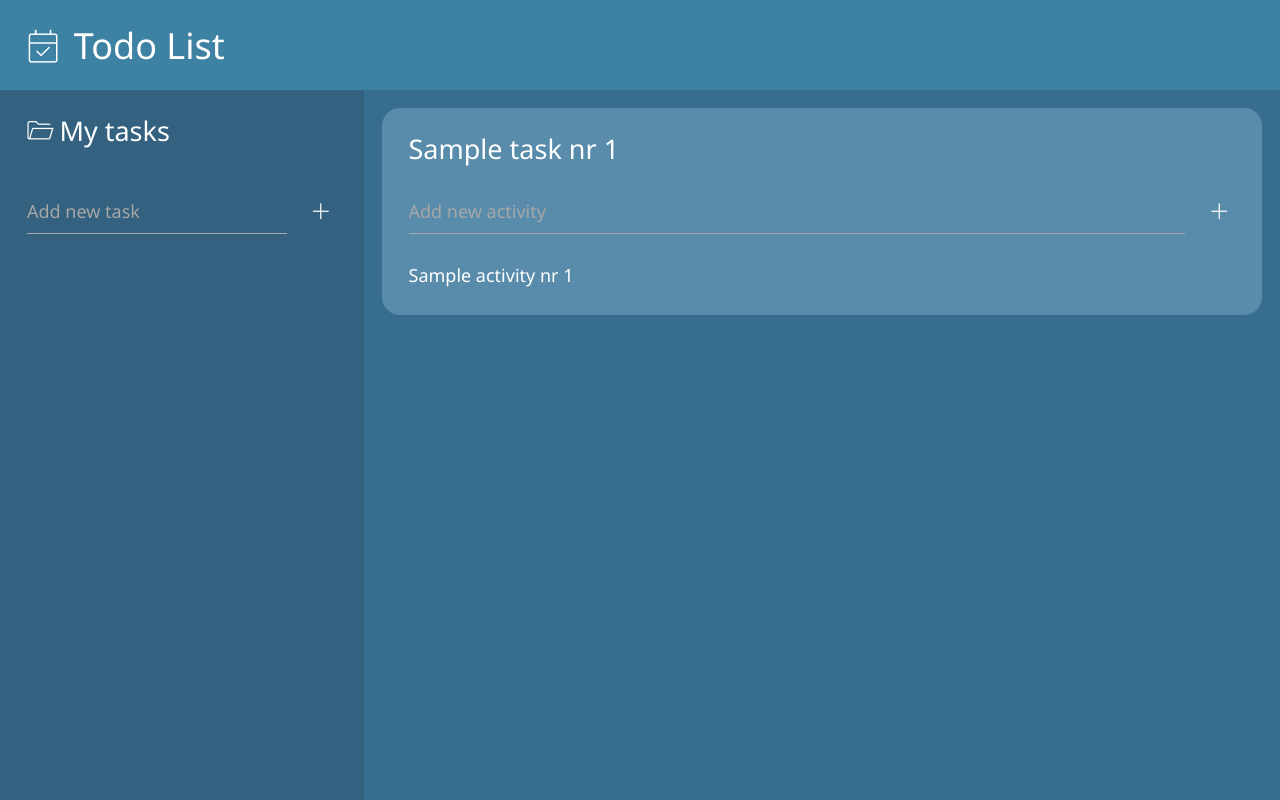
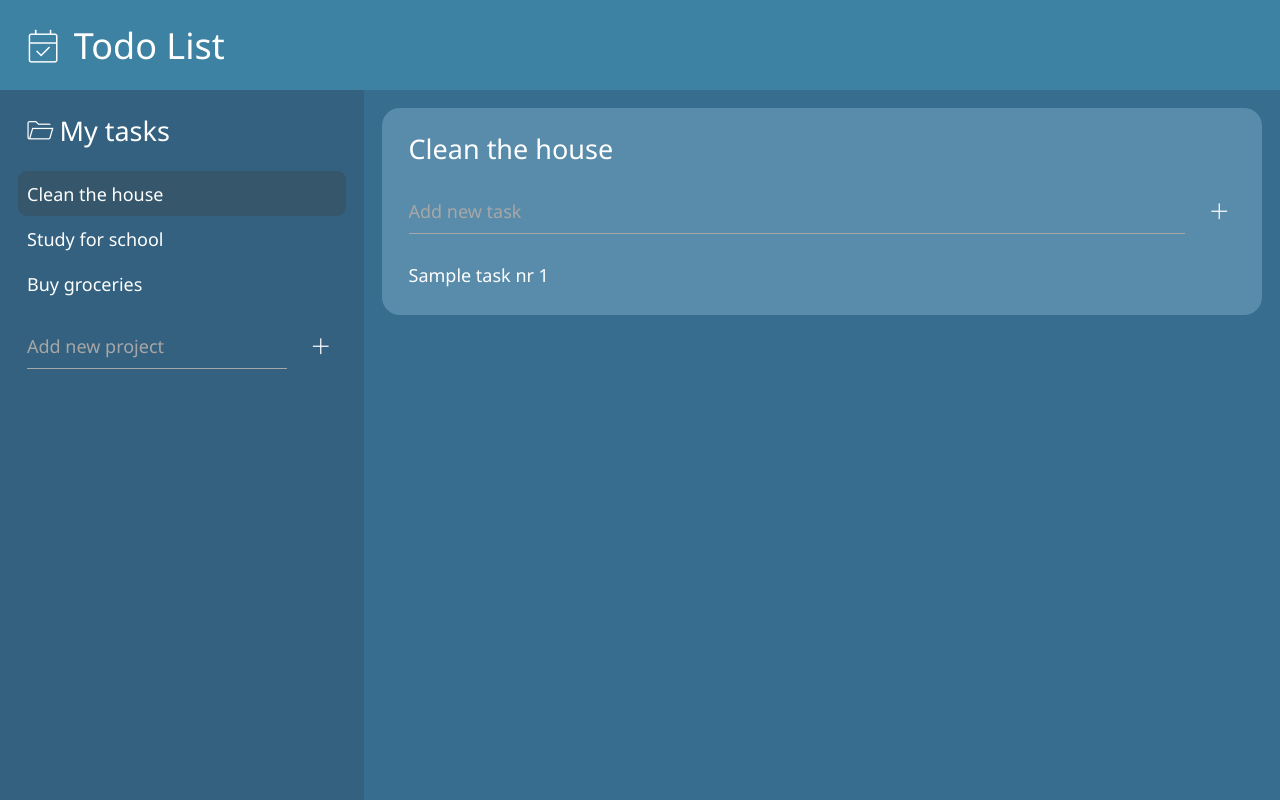
Before and after one commit to halldor03/todo-list, a website built with webpack: page dist/index.html in a window 1280 px wide. Built offline with nearby package versions, Linux system fonts and the light colour scheme.

Commit message:
Finished projects, started working on tasks

```diff
--- /dev/null
+++ b/src/createDOM.js
@@ -0,0 +1,108 @@
+const createDOM = (() => {
+  const content = document.getElementById("content");
+
+  const createHeader = () => {
+    const header = document.createElement("header");
+    content.appendChild(header);
+
+    const headerLogo = document.createElement("span");
+    headerLogo.classList.add("material-symbols-outlined");
+    headerLogo.innerText = "event_available";
+    header.appendChild(headerLogo);
+
+    const mainText = document.createElement("div");
+    mainText.classList.add("headerText");
+    mainText.innerText = "Todo List";
+    header.appendChild(mainText);
+  };
+
+  const createSidebar = () => {
+    const sidebar = document.createElement("div");
+    sidebar.classList.add("sidebar");
+    content.appendChild(sidebar);
+
+    const sidebarHeader = document.createElement("div");
+    sidebarHeader.classList.add("sidebarHeader");
+    sidebar.appendChild(sidebarHeader);
+
+    const sidebarLogo = document.createElement("span");
+    sidebarLogo.classList.add("material-symbols-outlined");
+    sidebarLogo.innerText = "folder_open";
+    sidebarHeader.appendChild(sidebarLogo);
+
+    const sidebarTitle = document.createElement("div");
+    sidebarTitle.classList.add("sidebarTitle");
+    sidebarTitle.innerText = "My tasks";
+    sidebarHeader.appendChild(sidebarTitle);
+
+    const projects = document.createElement("div");
+    projects.setAttribute("id", "projects");
+    sidebar.appendChild(projects);
+
+    const modifyingProjects = document.createElement("form");
+    modifyingProjects.classList.add("modifyingProjects");
+    sidebar.appendChild(modifyingProjects);
+
+    const addProjectInput = document.createElement("input");
+    addProjectInput.setAttribute("type", "text");
+    addProjectInput.setAttribute("name", "addProjectInput");
+    addProjectInput.setAttribute("id", "addProjectInput");
+    addProjectInput.setAttribute("placeholder", "Add new project");
+    addProjectInput.setAttribute("maxlength", "25");
+    addProjectInput.setAttribute("autocomplete", "off");
+    addProjectInput.setAttribute("spellcheck", "false");
+    modifyingProjects.appendChild(addProjectInput);
+
+    const addProjectLogo = document.createElement("button");
+    addProjectLogo.classList.add("material-symbols-outlined");
+    addProjectLogo.setAttribute("type", "reset");
+    addProjectLogo.classList.add("addProject");
+    addProjectLogo.innerText = "add";
+    modifyingProjects.appendChild(addProjectLogo);
+  };
+
+  const createMain = () => {
+    const main = document.createElement("main");
+    content.appendChild(main);
+
+    const projectCard = document.createElement("div");
+    projectCard.classList.add("projectCard");
+    main.appendChild(projectCard);
+
+    const taskTitle = document.createElement("div");
+    taskTitle.classList.add("taskTitle");
+    taskTitle.innerText = "Sample project nr 1";
+    projectCard.appendChild(taskTitle);
+
+    const modifyingTask = document.createElement("form");
+    modifyingTask.classList.add("modifyingTask");
+    projectCard.appendChild(modifyingTask);
+
+    const addTaskInput = document.createElement("input");
+    addTaskInput.setAttribute("type", "text");
+    addTaskInput.setAttribute("name", "addTaskInput");
+    addTaskInput.setAttribute("id", "addTaskInput");
+    addTaskInput.setAttribute("placeholder", "Add new task");
+    addTaskInput.setAttribute("autocomplete", "off");
+    addTaskInput.setAttribute("spellcheck", "false");
+    modifyingTask.appendChild(addTaskInput);
+
+    const addTaskLogo = document.createElement("button");
+    addTaskLogo.classList.add("material-symbols-outlined");
+    addTaskLogo.setAttribute("type", "reset");
+    addTaskLogo.innerText = "add";
+    modifyingTask.appendChild(addTaskLogo);
+
+    const tasks = document.createElement("div");
+    tasks.setAttribute("id", "tasks");
+    projectCard.appendChild(tasks);
+
+    const task = document.createElement("div");
+    task.classList.add("task");
+    task.innerText = "Sample task nr 1";
+    tasks.appendChild(task);
+  };
+  return { createHeader, createSidebar, createMain };
+})();
+
+export { createDOM };
--- a/src/createHome.js
+++ /dev/null
@@ -1,108 +0,0 @@
-const createHome = (() => {
-  const content = document.getElementById("content");
-
-  const createHeader = () => {
-    const header = document.createElement("header");
-    content.appendChild(header);
-
-    const headerLogo = document.createElement("span");
-    headerLogo.classList.add("material-symbols-outlined");
-    headerLogo.innerText = "event_available";
-    header.appendChild(headerLogo);
-
-    const mainText = document.createElement("div");
-    mainText.classList.add("headerText");
-    mainText.innerText = "Todo List";
-    header.appendChild(mainText);
-  };
-
-  const createSidebar = () => {
-    const sidebar = document.createElement("div");
-    sidebar.classList.add("sidebar");
-    content.appendChild(sidebar);
-
-    const sidebarHeader = document.createElement("div");
-    sidebarHeader.classList.add("sidebarHeader");
-    sidebar.appendChild(sidebarHeader);
-
-    const sidebarLogo = document.createElement("span");
-    sidebarLogo.classList.add("material-symbols-outlined");
-    sidebarLogo.innerText = "folder_open";
-    sidebarHeader.appendChild(sidebarLogo);
-
-    const sidebarTitle = document.createElement("div");
-    sidebarTitle.classList.add("sidebarTitle");
-    sidebarTitle.innerText = "My tasks";
-    sidebarHeader.appendChild(sidebarTitle);
-
-    const tasks = document.createElement("div");
-    tasks.setAttribute("id", "tasks");
-    sidebar.appendChild(tasks);
-
-    const modifyingTasks = document.createElement("form");
-    modifyingTasks.classList.add("modifyingTasks");
-    sidebar.appendChild(modifyingTasks);
-
-    const addTaskInput = document.createElement("input");
-    addTaskInput.setAttribute("type", "text");
-    addTaskInput.setAttribute("name", "addTaskInput");
-    addTaskInput.setAttribute("id", "addTaskInput");
-    addTaskInput.setAttribute("placeholder", "Add new task");
-    addTaskInput.setAttribute("maxlength", "25");
-    addTaskInput.setAttribute("autocomplete", "off");
-    addTaskInput.setAttribute("spellcheck", "false");
-    modifyingTasks.appendChild(addTaskInput);
-
-    const addTaskLogo = document.createElement("button");
-    addTaskLogo.classList.add("material-symbols-outlined");
-    addTaskLogo.setAttribute("type", "reset");
-    addTaskLogo.classList.add("addTask");
-    addTaskLogo.innerText = "add";
-    modifyingTasks.appendChild(addTaskLogo);
-  };
-
-  const createMain = () => {
-    const main = document.createElement("main");
-    content.appendChild(main);
-
-    const taskCard = document.createElement("div");
-    taskCard.classList.add("taskCard");
-    main.appendChild(taskCard);
-
-    const activityTitle = document.createElement("div");
-    activityTitle.classList.add("activityTitle");
-    activityTitle.innerText = "Sample task nr 1";
-    taskCard.appendChild(activityTitle);
-
-    const modifyingActivity = document.createElement("form");
-    modifyingActivity.classList.add("modifyingActivity");
-    taskCard.appendChild(modifyingActivity);
-
-    const addActivityInput = document.createElement("input");
-    addActivityInput.setAttribute("type", "text");
-    addActivityInput.setAttribute("name", "addActivityInput");
-    addActivityInput.setAttribute("id", "addActivityInput");
-    addActivityInput.setAttribute("placeholder", "Add new activity");
-    addActivityInput.setAttribute("autocomplete", "off");
-    addActivityInput.setAttribute("spellcheck", "false");
-    modifyingActivity.appendChild(addActivityInput);
-
-    const addActivityLogo = document.createElement("button");
-    addActivityLogo.classList.add("material-symbols-outlined");
-    addActivityLogo.setAttribute("type", "reset");
-    addActivityLogo.innerText = "add";
-    modifyingActivity.appendChild(addActivityLogo);
-
-    const activities = document.createElement("div");
-    activities.setAttribute("id", "activities");
-    taskCard.appendChild(activities);
-
-    const activity = document.createElement("div");
-    activity.classList.add("activity");
-    activity.innerText = "Sample activity nr 1";
-    activities.appendChild(activity);
-  };
-  return { createHeader, createSidebar, createMain };
-})();
-
-export { createHome };
--- /dev/null
+++ b/src/logic.js
@@ -0,0 +1,112 @@
+import { manipulateDOM } from "./manipulateDOM";
+
+const projectsArray = [
+  {
+    name: "Clean the house",
+    isActive: true,
+    tasks: [
+      "make a bed",
+      "wash the dishes",
+      "vacuum the room",
+      "clean the windows",
+    ],
+  },
+  {
+    name: "Study for school",
+    isActive: false,
+    tasks: [
+      "study for physics quiz",
+      "study for biology quiz",
+      "do the homework",
+      "chill afterwards",
+    ],
+  },
+];
+
+class projectClass {
+  constructor(name, isActive, tasks) {
+    this.name = name;
+    this.isActive = isActive;
+    this.tasks = tasks;
+  }
+}
+
+const logic = (() => {
+  const addSampleProject = () => {
+    const sampleProject = new projectClass("Buy groceries", false, [
+      "2 carrots",
+      "3 tomatoes",
+      "1 banana",
+      "4 avocado",
+      "1 kiwi",
+    ]);
+    projectsArray.push(sampleProject);
+    manipulateDOM.addProjects();
+  };
+
+  const addToArray = () => {
+    // BEHAVIOUR FOR PRESSING PLUS ICON
+    const addButton = document.querySelector(".addProject");
+    addButton.addEventListener("click", () => {
+      let newProject = new projectClass(addProjectInput.value, false, []);
+      projectsArray.push(newProject);
+      manipulateDOM.refreshProjects();
+      manipulateDOM.addProjects();
+      makeActive();
+      // console.table(projectsArray);
+    });
+
+    // BEHAVIOUR FOR PRESSING ENTER
+    const projectInput = document.getElementById("addProjectInput");
+    projectInput.addEventListener("keypress", (e) => {
+      if (e.key === "Enter") {
+        e.preventDefault();
+        let newProject = new projectClass(projectInput.value, false, []);
+        projectsArray.push(newProject);
+        manipulateDOM.refreshProjects();
+        manipulateDOM.addProjects();
+        projectInput.value = null;
+        makeActive();
+        // console.table(projectsArray);
+      }
+    });
+  };
+
+  const removeFromArray = (index) => {
+    const deleteIcon = document.getElementById("deleteProject");
+    deleteIcon.addEventListener("click", (e) => {
+      e.stopPropagation();
+      // if (projectsArray[index].isActive) {
+      //   projectsArray.forEach((element) => {
+      //     element.isActive = false;
+      //   });
+      // }
+      projectsArray.splice(index, 1);
+      manipulateDOM.refreshProjects();
+      manipulateDOM.addProjects();
+      manipulateDOM.noActiveProjectsCard();
+      makeActive();
+    });
+  };
+
+  const makeActive = () => {
+    const projects = document.querySelectorAll(".project");
+    projects.forEach((element, index) => {
+      element.addEventListener("click", () => {
+        projectsArray.forEach((el) => {
+          el.isActive = false;
+        });
+        projectsArray[index].isActive = true;
+        manipulateDOM.refreshProjects();
+        manipulateDOM.addProjects();
+        // console.table(projectsArray);
+        // manipulateDOM.activitiesShowTitle(projectsArray[index]);
+        makeActive();
+      });
+    });
+  };
+  return { addToArray, removeFromArray, makeActive, addSampleProject };
+})();
+
+export { logic };
+export { projectsArray };
--- a/src/manipulateDOM.js
+++ b/src/manipulateDOM.js
@@ -1,49 +1,81 @@
-import { tasksArray } from "./tasks";
-import { tasksMethods } from "./tasks";
+import { projectsArray } from "./logic";
+import { logic } from "./logic";
 
 const manipulateDOM = (() => {
-  const refreshTasks = () => {
-    const tasks = document.querySelectorAll(".task");
-    tasks.forEach((element) => {
+  const refreshProjects = () => {
+    const projects = document.querySelectorAll(".project");
+    projects.forEach((element) => {
       element.remove();
     });
   };
-  const addTasks = () => {
-    tasksArray.forEach((element) => {
-      const createTask = document.createElement("div");
-      createTask.classList.add("task");
+  const addProjects = () => {
+    projectsArray.forEach((element, index) => {
+      const createProject = document.createElement("div");
+      createProject.classList.add("project");
       if (element.name === "") {
-        createTask.innerText = "Unnamed task";
-      } else createTask.innerText = element.name;
-      if (element.isActive === true) {
-        createTask.classList.add("task_active");
+        createProject.innerText = "Unnamed project";
+      } else createProject.innerText = element.name;
+      if (element.isActive) {
+        createProject.classList.add("project_active");
+        projectShowTitle(projectsArray[index]);
       }
-      tasks.appendChild(createTask);
+      projects.appendChild(createProject);
     });
-    taskShowDelete();
+    projectsShowDelete();
   };
 
-  const taskShowDelete = () => {
-    const tasks = document.querySelectorAll(".task");
-    tasks.forEach((element, index) => {
+  const projectsShowDelete = () => {
+    const projects = document.querySelectorAll(".project");
+    projects.forEach((element, index) => {
       element.addEventListener("mouseenter", () => {
         const deleteIcon = document.createElement("span");
         deleteIcon.classList.add("material-symbols-outlined");
-        deleteIcon.setAttribute("id", "deleteTask");
+        deleteIcon.setAttribute("id", "deleteProject");
         deleteIcon.innerText = "delete";
         element.appendChild(deleteIcon);
-        tasksMethods.removeFromArray(index);
+        logic.removeFromArray(index);
       });
     });
-    tasks.forEach((element) => {
+    projects.forEach((element) => {
       element.addEventListener("mouseleave", () => {
-        const deleteIcon = document.getElementById("deleteTask");
+        const deleteIcon = document.getElementById("deleteProject");
         deleteIcon.remove();
       });
     });
   };
 
-  return { refreshTasks, addTasks };
+  const noActiveProjectsCard = () => {
+    const activeProjects = document.querySelectorAll(".project_active");
+    const projectCard = document.querySelector(".projectCard");
+    const main = document.querySelector("main");
+    if (activeProjects.length === 0) {
+      projectCard.remove();
+      const selectProjectDiv = document.createElement("div");
+      selectProjectDiv.setAttribute("class", "selectProjectDiv");
+      selectProjectDiv.innerText =
+        "Please select an active project from the list";
+      main.appendChild(selectProjectDiv);
+    }
+  };
+
+  const projectShowTitle = (element) => {
+    // console.log(element);
+    // createHome.createMain();
+    const titleElement = document.querySelector(".taskTitle");
+    const title = element.name;
+    console.log(title);
+    titleElement.innerText = title;
+    if (title === "") {
+      titleElement.innerText = "Unnamed project";
+    }
+  };
+
+  return {
+    refreshProjects,
+    addProjects,
+    projectShowTitle,
+    noActiveProjectsCard,
+  };
 })();
 
 export { manipulateDOM };
--- a/src/styles.css
+++ b/src/styles.css
@@ -80,11 +80,11 @@ header > .material-symbols-outlined {
   font-size: 1.5rem;
 }
 
-#tasks {
+#projects {
   margin: 0 1rem 1rem 1rem;
 }
 
-.task {
+.project {
   height: 2.5rem;
   display: flex;
   justify-content: space-between;
@@ -94,16 +94,16 @@ header > .material-symbols-outlined {
   cursor: pointer;
 }
 
-.task:hover {
+.project:hover {
   background-color: #35566b;
   transition: 0.4s;
 }
 
-.task_active {
+.project_active {
   background-color: #35566b;
 }
 
-#addTaskInput {
+#addProjectInput {
   appearance: none;
   font-family: inherit;
   font-size: inherit;
@@ -124,14 +124,14 @@ header > .material-symbols-outlined {
   color: rgb(167, 167, 167);
 }
 
-.modifyingTasks {
+.modifyingProjects {
   display: flex;
   justify-content: space-between;
   align-items: center;
   margin: 0 1rem 0 1rem;
 }
 
-.modifyingTasks > .material-symbols-outlined {
+.modifyingProjects > .material-symbols-outlined {
   cursor: pointer;
   margin-right: 0.5rem;
 }
@@ -144,7 +144,12 @@ main {
   justify-content: center;
 }
 
-.taskCard {
+.selectProjectDiv {
+  padding-top: 2rem;
+  font-size: 1.5rem;
+}
+
+.projectCard {
   display: flex;
   flex: 1;
   flex-direction: column;
@@ -154,7 +159,7 @@ main {
   border-radius: 1rem;
 }
 
-.activityTitle {
+.taskTitle {
   display: flex;
   align-items: center;
   font-size: 1.5rem;
@@ -163,7 +168,7 @@ main {
   margin-bottom: 1rem;
 }
 
-.modifyingActivity {
+.modifyingTask {
   display: flex;
   justify-content: space-between;
   align-items: center;
@@ -171,11 +176,11 @@ main {
   padding-right: 0.5rem;
 }
 
-.modifyingActivity > .material-symbols-outlined {
+.modifyingTask > .material-symbols-outlined {
   cursor: pointer;
 }
 
-#addActivityInput {
+#addTaskInput {
   appearance: none;
   font-family: inherit;
   font-size: inherit;
@@ -192,11 +197,11 @@ main {
   margin-right: 1rem;
 }
 
-#activities {
+#tasks {
   margin-top: 1rem;
 }
 
-.activity {
+.task {
   height: 2.5rem;
   display: flex;
   justify-content: space-between;
@@ -206,11 +211,11 @@ main {
   padding: 0.5rem;
 }
 
-.activity:hover {
+.task:hover {
   background-color: #5a8098;
   transition: 0.4s;
 }
 
-.activity_active {
+.task_active {
   background-color: #5a8098;
 }
--- a/src/tasks.js
+++ /dev/null
@@ -1,77 +0,0 @@
-import { manipulateDOM } from "./manipulateDOM";
-const tasksArray = [];
-
-class task {
-  constructor(name, isActive) {
-    this.name = name;
-    this.isActive = isActive;
-  }
-}
-
-const tasksMethods = (() => {
-  // const addSampleTask = () => {
-  //   const sampleTask = new task("Sample task", true);
-  //   tasksArray.push(sampleTask);
-  //   manipulateDOM.refreshTasks();
-  //   // console.log(tasksArray);
-  // };
-
-  const addToArray = () => {
-    // BEHAVIOUR FOR PRESSING PLUS ICON
-    const addButton = document.querySelector(".addTask");
-    addButton.addEventListener("click", () => {
-      let newTask = new task(addTaskInput.value, false);
-      tasksArray.push(newTask);
-      manipulateDOM.refreshTasks();
-      manipulateDOM.addTasks();
-      makeActive();
-      // console.log(tasksArray);
-    });
-
-    // BEHAVIOUR FOR PRESSING ENTER
-    const taskInput = document.getElementById("addTaskInput");
-    taskInput.addEventListener("keypress", (e) => {
-      if (e.key === "Enter") {
-        e.preventDefault();
-        let newTask = new task(addTaskInput.value, false);
-        tasksArray.push(newTask);
-        manipulateDOM.refreshTasks();
-        manipulateDOM.addTasks();
-        addTaskInput.value = null;
-        makeActive();
-        // console.log(tasksArray);
-      }
-    });
-  };
-
-  const removeFromArray = (index) => {
-    const deleteIcon = document.getElementById("deleteTask");
-    deleteIcon.addEventListener("click", () => {
-      tasksArray.splice(index, 1);
-      tasksArray.forEach((element) => {
-        element.isActive = false;
-      });
-      manipulateDOM.refreshTasks();
-      manipulateDOM.addTasks();
-    });
-  };
-
-  const makeActive = () => {
-    const tasks = document.querySelectorAll(".task");
-    tasks.forEach((element, index) => {
-      element.addEventListener("click", () => {
-        tasksArray.forEach((element) => {
-          element.isActive = false;
-        });
-        tasksArray[index].isActive = true;
-        manipulateDOM.refreshTasks();
-        manipulateDOM.addTasks();
-        makeActive();
-      });
-    });
-  };
-  return { addToArray, removeFromArray, makeActive };
-})();
-
-export { tasksMethods };
-export { tasksArray };
```
Also changed, not shown: src/index.js (+8 -10 lines), dist/main.js.
